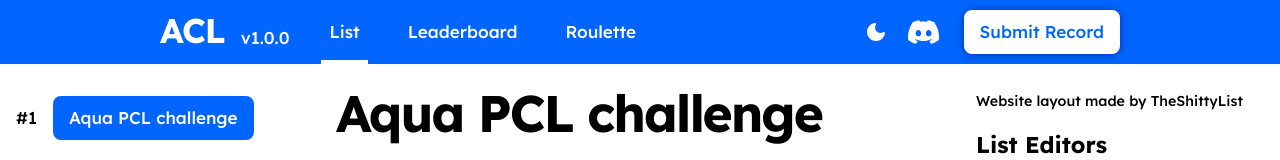
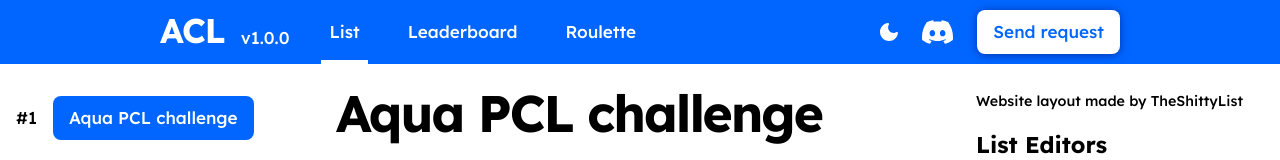
Before and after one commit to Guavvva/AlkoChallengeList, a plain HTML site: page index.html in a window 1280 px wide. Shown: the top 160 px of the page. Drawn offline with nearby package versions, Linux system fonts and the light colour scheme.

Commit message:
Update index.html

```diff
--- a/index.html
+++ b/index.html
@@ -67,9 +67,9 @@
                     <!-- List record submission form, add a link to replace the '#' when putting a link to your list submission form-->
                     <a
                         class="nav__cta type-label-lg"
-                        href="#"
+                        href="https://forms.gle/acFc5M8afFHsgJSr7"
                         target="_blank"
-                        >Submit Record</a
+                        >Send request</a
                     >
                 </div>
             </nav>
```
